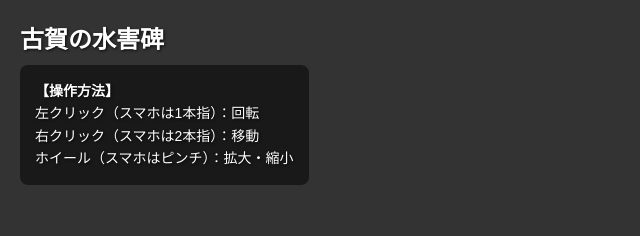
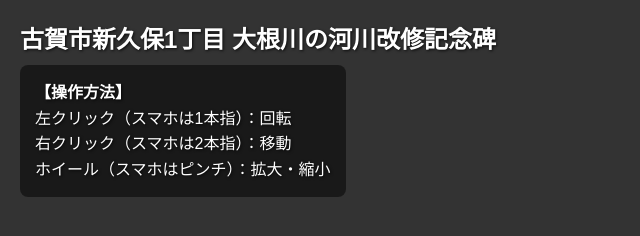
Before and after one commit to yiwasa/stone-monument, a plain HTML site: page Koga/index.html in a window 1280 px wide. Shown: the whole page, without its empty margins (0-640 px from the left). Drawn offline with Linux system fonts and the light colour scheme; some packages are replaced by stand-ins of ours; a script that the page names is missing.

Commit message:
Update index.html

```diff
--- a/Koga/index.html
+++ b/Koga/index.html
@@ -25,7 +25,7 @@
         }
         .ui-container p {
             margin: 0;
-            font-size: 14px;
+            font-size: 16px;
             line-height: 1.6;
             background-color: rgba(0, 0, 0, 0.5); /* 半透明の黒背景 */
             padding: 15px;
@@ -36,7 +36,7 @@
 </head>
 <body>
     <div class="ui-container">
-        <h1>古賀の水害碑</h1>
+        <h1>古賀市新久保1丁目 大根川の河川改修記念碑</h1>
         <p>
             <strong>【操作方法】</strong><br>
             左クリック（スマホは1本指）：回転<br>
```
